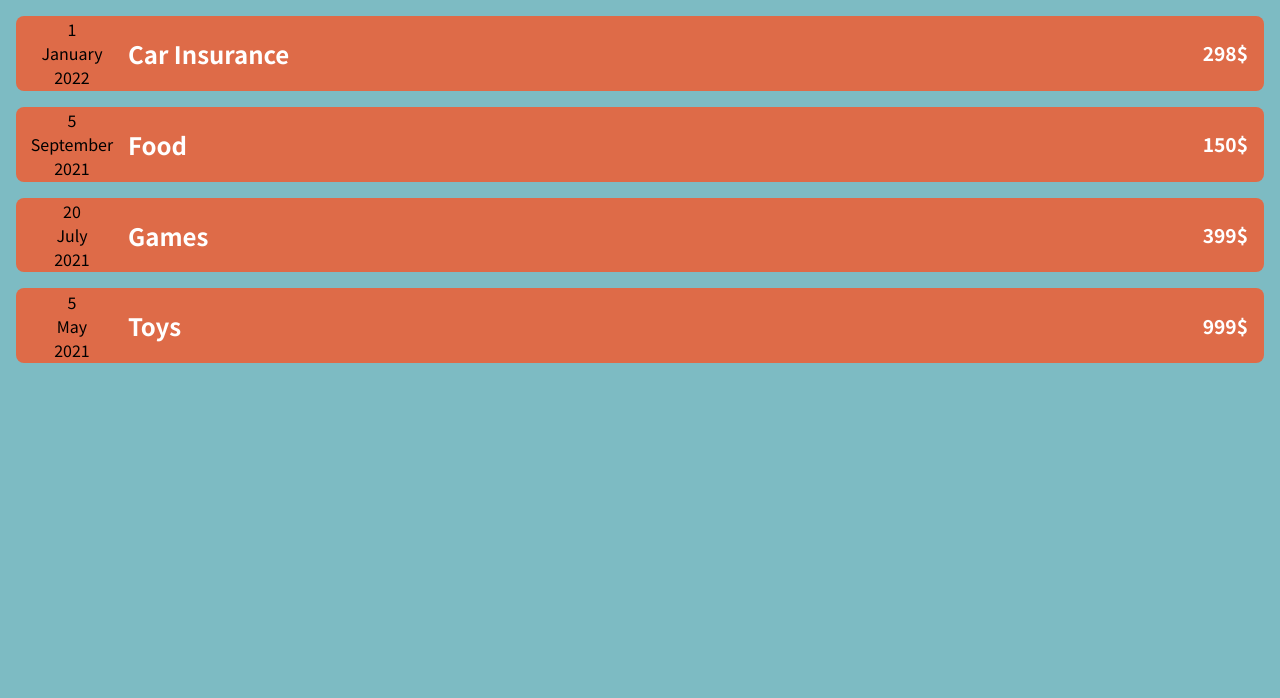
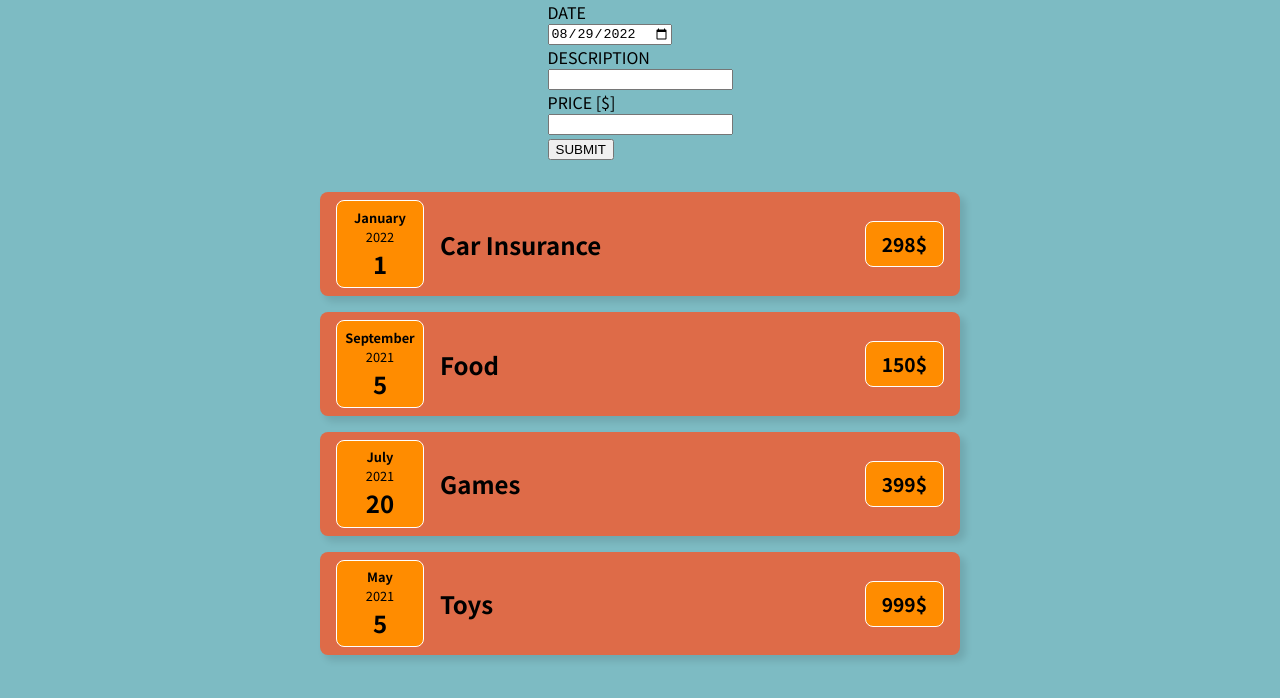
Before and after one commit to ameal-dev/expense-tracker, a React (Create React App) app: page / in a window 1280 px wide. Shown: the top 698 px of the page. Built offline with nearby package versions, Linux system fonts and the light colour scheme.

Commit message:
added input-form

```diff
--- a/src/App.tsx
+++ b/src/App.tsx
@@ -1,37 +1,39 @@
-import React from "react";
+import React, { useState } from "react";
 import Expenses from "./components/Expenses";
+import ExpenseInputForm from "./components/ExpenseInputForm";
+import { Item } from "./types/Item.model";
 
 const App: React.FC = () => {
-	const items = [
+	const [items, setItems] = useState<Item[]>([
 		{
 			id: Math.random(),
-			name: "Car Insurance",
+			description: "Car Insurance",
 			price: "298$",
 			date: new Date(2021, 12, 1),
 		},
 		{
 			id: Math.random(),
-			name: "Food",
+			description: "Food",
 			price: "150$",
 			date: new Date(2021, 8, 5),
 		},
 		{
 			id: Math.random(),
-			name: "Games",
+			description: "Games",
 			price: "399$",
 			date: new Date(2021, 6, 20),
 		},
 		{
 			id: Math.random(),
-			name: "Toys",
+			description: "Toys",
 			price: "999$",
 			date: new Date(2021, 4, 5),
 		},
-	];
+	]);
 
 	return (
 		<div className='App'>
-			{/*ExpenseInputForm - should include name, price & date*/}
+			<ExpenseInputForm setItems={setItems} />
 			{/*ExpenseOverview - should include filterByYear, ExpenseAsRatioPerMonth*/}
 			<Expenses items={items} />
 		</div>
--- /dev/null
+++ b/src/components/ExpenseInputForm.css
@@ -0,0 +1,10 @@
+.form-container {
+	display: flex;
+	justify-content: center;
+	align-items: center;
+	flex-direction: column;
+}
+
+input {
+	display: block;
+}
--- /dev/null
+++ b/src/components/ExpenseInputForm.tsx
@@ -0,0 +1,75 @@
+import React, { Dispatch, SetStateAction, useState } from "react";
+import { Item } from "../types/Item.model";
+import "./ExpenseInputForm.css";
+
+interface ExpenseInputFormProps {
+	setItems: Dispatch<SetStateAction<Item[]>>;
+}
+
+const ExpenseInputForm: React.FC<ExpenseInputFormProps> = ({ setItems }) => {
+	const initalState = {
+		description: "",
+		price: "",
+		date: new Date().toISOString().split("T")[0],
+	};
+
+	const [input, setInput] = useState(initalState);
+
+	const clearInput = () => {
+		setInput({ ...initalState });
+	};
+
+	const submitHandler: React.ChangeEventHandler<HTMLFormElement> = (event) => {
+		event.preventDefault();
+		const newItem: Item = {
+			id: Math.random(),
+			description: input.description,
+			price: input.price,
+			date: new Date(input.date),
+		};
+		setItems((prevState) =>
+			[...prevState, newItem].sort((a, b) => Number(b.date) - Number(a.date))
+		);
+		clearInput();
+	};
+
+	const handleChange: React.ChangeEventHandler<HTMLInputElement> = (event) => {
+		console.log(event.target);
+		setInput({ ...input, [event.target.id]: event.target.value });
+	};
+
+	return (
+		<div className='form-container'>
+			<form onSubmit={submitHandler}>
+				<label htmlFor='date'>DATE</label>
+				<input
+					type='date'
+					id='date'
+					onChange={handleChange}
+					value={input.date}
+					required
+				/>
+				<label htmlFor='description'>DESCRIPTION</label>
+				<input
+					type='text'
+					id='description'
+					onChange={handleChange}
+					value={input.description}
+					required
+				/>
+				{/*//TODO: Add validation*/}
+				<label htmlFor='price'>PRICE [$]</label>
+				<input
+					type='text'
+					id='price'
+					value={input.price}
+					onChange={handleChange}
+					required
+				/>
+				<button type='submit'>SUBMIT</button>
+			</form>
+		</div>
+	);
+};
+
+export default ExpenseInputForm;
--- a/src/components/ExpenseItem.css
+++ b/src/components/ExpenseItem.css
@@ -1,22 +1,17 @@
 .expense-item {
+	background-color: #de6b48;
 	display: flex;
 	align-items: center;
 	justify-content: space-between;
-	background-color: #de6b48;
 	margin: 1rem;
+	width: 40rem;
 	border-radius: 0.5rem;
-}
-
-.date-container {
-	margin-left: 1rem;
-	display: flex;
-	flex-direction: column;
-	align-items: center;
-	width: 5rem;
+	padding: 0.5rem 0;
+	box-shadow: 5px 5px 7px 1px rgba(0, 0, 0, 0.1);
 }
 
 h2 {
-	color: white;
+	color: black;
 	font-weight: bold;
 	flex: 1;
 	margin-left: 1rem;
@@ -25,6 +20,10 @@ h2 {
 .expense-item__price {
 	font-weight: bold;
 	font-size: 1.2rem;
-	color: white;
+	color: black;
 	margin-right: 1rem;
+	border: 1px solid white;
+	padding: 0.5rem 1rem;
+	border-radius: 0.5rem;
+	background-color: darkorange;
 }
--- a/src/components/ExpenseItem.tsx
+++ b/src/components/ExpenseItem.tsx
@@ -3,8 +3,8 @@ import ExpenseItemDate from "./ExpenseItemDate";
 import "./ExpenseItem.css";
 
 interface Item {
-	id: number;
-	name: string;
+	id?: number;
+	description: string;
 	price: string;
 	date: Date;
 }
@@ -13,12 +13,12 @@ interface ExpenseItemProps {
 	item: Item;
 }
 
-const ExpenseItem: React.FC<ExpenseItemProps> = (props) => {
+const ExpenseItem: React.FC<ExpenseItemProps> = ({ item }) => {
 	return (
 		<div className='expense-item'>
-			<ExpenseItemDate date={props.item.date} />
-			<h2>{props.item.name}</h2>
-			<div className='expense-item__price'>{props.item.price}</div>
+			<ExpenseItemDate date={item.date} />
+			<h2>{item.description}</h2>
+			<div className='expense-item__price'>{item.price}</div>
 		</div>
 	);
 };
--- a/src/components/ExpenseItemDate.css
+++ b/src/components/ExpenseItemDate.css
@@ -1,4 +1,26 @@
 .date-container {
 	margin-left: 1rem;
-	color: white;
+	display: flex;
+	flex-direction: column;
+	align-items: center;
+	width: 5.5rem;
+	color: black;
+	border: 1px solid white;
+	border-radius: 0.5rem;
+	padding: 0.4rem 0;
+	background-color: darkorange;
 }
+
+.year {
+	font-size: 0.8rem;
+}
+
+.month {
+	font-weight: bold;
+	font-size: 0.8rem;
+}
+
+.day {
+	font-size: 1.5rem;
+	font-weight: bold;
+}
--- a/src/components/ExpenseItemDate.tsx
+++ b/src/components/ExpenseItemDate.tsx
@@ -1,15 +1,18 @@
 import React from "react";
+import "./ExpenseItemDate.css";
 
 interface ExpenseItemDateProps {
 	date: Date;
 }
 
-const ExpenseItemDate: React.FC<ExpenseItemDateProps> = (props) => {
+const ExpenseItemDate: React.FC<ExpenseItemDateProps> = ({ date }) => {
 	return (
 		<div className='date-container'>
-			<div>{props.date.getDate()}</div>
-			<div>{props.date.toLocaleDateString("en-US", { month: "long" })}</div>
-			<div>{props.date.getFullYear()}</div>
+			<div className='month'>
+				{date.toLocaleDateString("en-US", { month: "long" })}
+			</div>
+			<div className='year'>{date.getFullYear()}</div>
+			<div className='day'>{date.getDate()}</div>
 		</div>
 	);
 };
--- a/src/components/Expenses.tsx
+++ b/src/components/Expenses.tsx
@@ -3,8 +3,8 @@ import ExpenseItem from "./ExpenseItem";
 import "./Expenses.css";
 
 interface Item {
-	id: number;
-	name: string;
+	id?: number;
+	description: string;
 	price: string;
 	date: Date;
 }
@@ -13,13 +13,13 @@ interface ExpensesProps {
 	items: Item[];
 }
 
-const Expenses: React.FC<ExpensesProps> = (props) => {
+const Expenses: React.FC<ExpensesProps> = ({ items }) => {
 	//map all of the expenseItem
 	return (
 		<ul>
-			{props.items.map((item) => {
+			{items.map((item) => {
 				return (
-					<li>
+					<li key={item.id}>
 						<ExpenseItem item={item} />
 					</li>
 				);
--- a/src/index.css
+++ b/src/index.css
@@ -11,4 +11,12 @@ html {
 body {
 	margin: 0;
 	background-color: #7dbbc3;
+	display: flex;
+	justify-content: center;
 }
+
+.App {
+	display: flex;
+	justify-content: center;
+	flex-direction: column;
+}
--- /dev/null
+++ b/src/types/Item.model.ts
@@ -0,0 +1,6 @@
+export interface Item {
+	id?: number | undefined;
+	description: string;
+	price: string;
+	date: Date;
+}
```
